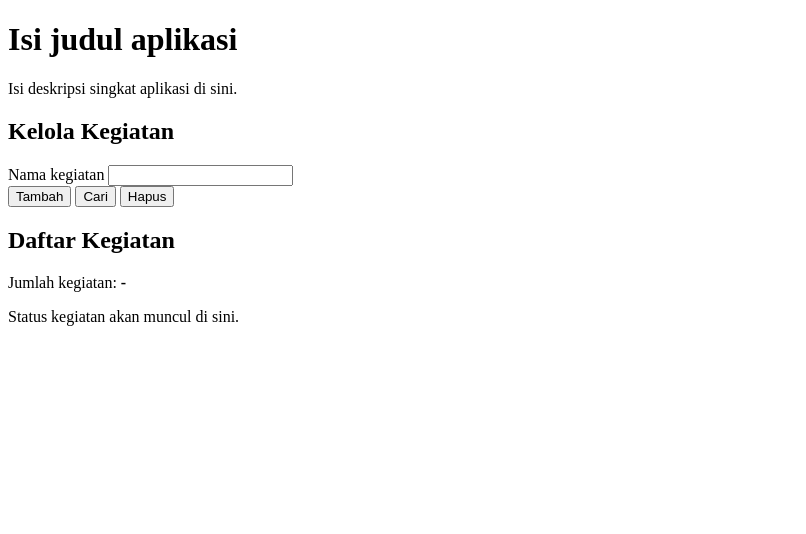
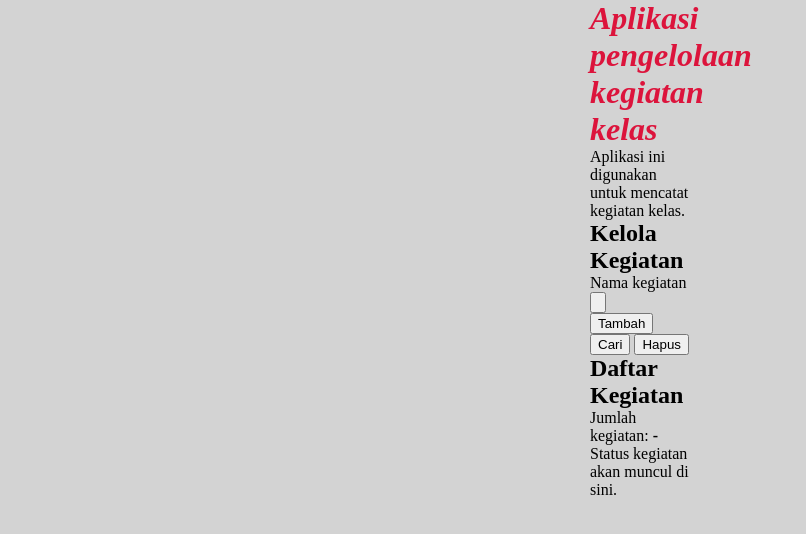
Before and after one commit to MHuzair20rpl/ProyekAkhir_2026_4491, a plain HTML site: page ProyekAkhir_4491/index.html in a window 1280 px wide. Shown: the whole page, without its empty margins (0-806 px from the left). Drawn offline with Linux system fonts and the light colour scheme.

Commit message:
menyelesaikan html

```diff
--- a/ProyekAkhir_4491/index.html
+++ b/ProyekAkhir_4491/index.html
@@ -1,5 +1,5 @@
 <!DOCTYPE html>
-<html lang="id">
+<html lang="id"
 <head>
   <meta charset="UTF-8">
   <meta name="viewport" content="width=device-width, initial-scale=1.0">
@@ -8,15 +8,15 @@
        Lengkapi judul tab browser pada <title> di bawah.
        Kemudian lengkapi judul utama <h1> dan paragraf deskripsi <p>
        di bagian header halaman. -->
-  <title>Isi judul halaman</title>
+  <title>Pengelolaan kegiatan kelas</title>
 
   <link rel="stylesheet" href="style.css">
 </head>
 <body>
   <main class="container">
     <header class="kepala-halaman">
-      <h1>Isi judul aplikasi</h1>
-      <p>Isi deskripsi singkat aplikasi di sini.</p>
+      <h1>Aplikasi pengelolaan kegiatan kelas</h1>
+      <p>Aplikasi ini digunakan untuk mencatat kegiatan kelas.</p>
     </header>
 
     <section class="panel" aria-label="Pengelolaan kegiatan">
@@ -27,14 +27,14 @@
            Acuan ID: inputKegiatan, btnTambah, btnCari, btnHapus.
            Gunakan type="button" pada ketiga tombol. -->
       <div class="form-baris">
-        <label for="">Nama kegiatan</label>
-        <input type="" id="" placeholder="">
+        <label for="input">Nama kegiatan</label>
+        <input type="button" id="inputKegiatan" placeholder="">
       </div>
 
       <div class="aksi">
-        <button type="button" id="">Tambah</button>
-        <button type="button" id="">Cari</button>
-        <button type="button" id="">Hapus</button>
+        <button type="button" id="btnTambah">Tambah</button>
+        <button type="button" id="btnCari">Cari</button>
+        <button type="button" id="btnHapus">Hapus</button>
       </div>
     </section>
 
--- a/ProyekAkhir_4491/style.css
+++ b/ProyekAkhir_4491/style.css
@@ -14,14 +14,29 @@
 /* TODO CSS-01: Atur jenis font, warna teks, warna latar belakang,
    margin, dan padding dasar halaman. */
 body {
+  background-color: lightgray;
+
 }
+h1 {
+  font-style: italic;
+  color: crimson;
 
+}
+* {
+  margin: auto;
+  padding: auto;
+
+}
 /* TODO CSS-02: Atur lebar konten, posisi, padding, margin,
    border dan border-radius seperlunya. */
 .container {
+  width: 100px;
+  height: auto;
+  border-radius: 0px;
 }
 
 .kepala-halaman {
+
 }
 
 .panel {
```
